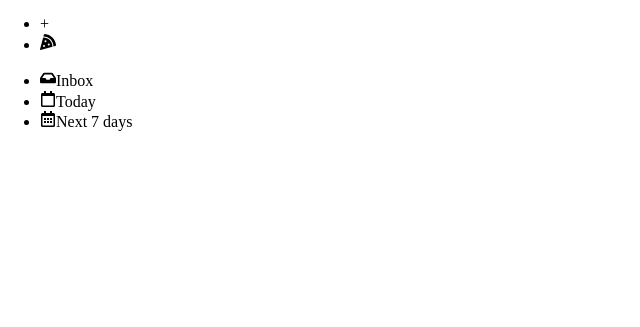
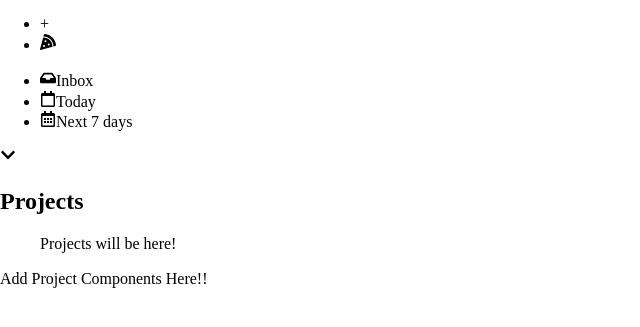
Before and after one commit to Annie-Huang/todoist, a React (Create React App) app: page / in a window 1280 px wide. Shown: the part 305-632 px from the top of the page, without its empty margins (0-640 px from the left). Built offline with nearby package versions, Linux system fonts and the light colour scheme.

Commit message:
Add sidebar_middle and sidebar__projects section

```diff
--- a/src/components/layout/Sidebar.js
+++ b/src/components/layout/Sidebar.js
@@ -23,5 +23,15 @@ export const Sidebar = () => (
                 <span>Next 7 days</span>
             </li>
         </ul>
+
+        <div className="sidebar__middle">
+            <span>
+                <FaChevronDown />
+            </span>
+            <h2>Projects</h2>
+        </div>
+
+        <ul className="sidebar__projects">Projects will be here!</ul>
+        Add Project Components Here!!
     </div>
 );
```
